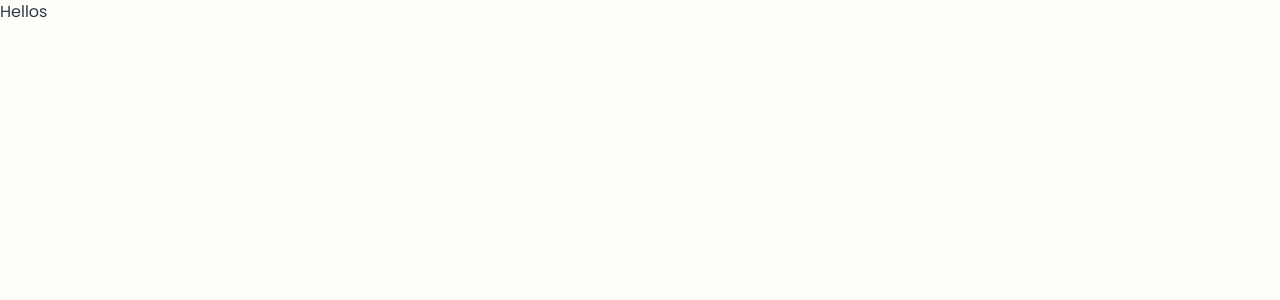
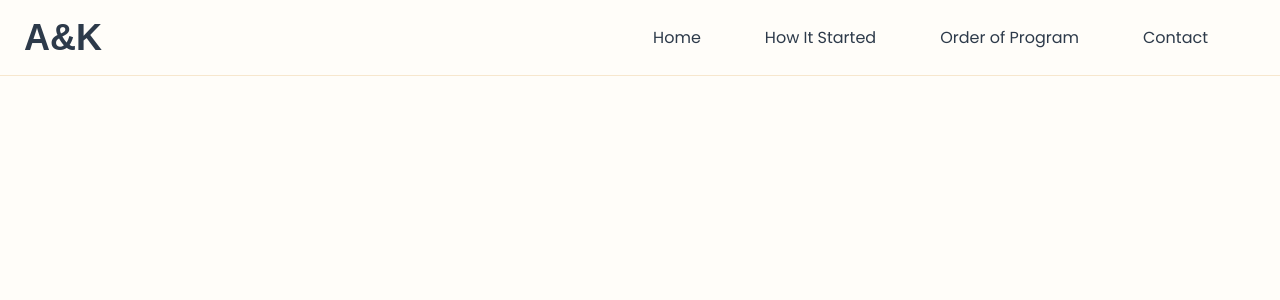
Before and after one commit to Meekunn/weddingsite, a Next.js app: page / in a window 1280 px wide. Shown: the top 300 px of the page. Built offline with nearby package versions, Linux system fonts and the light colour scheme; a web font is replaced by a local one.

Commit message:
:sparkles: Add Navbar

```diff
--- a/src/app/page.tsx
+++ b/src/app/page.tsx
@@ -1,3 +1,10 @@
+"use client";
+import Navbar from "@/components/Navbar";
+
 export default function Home() {
-	return <h1>Hellos</h1>;
+	return (
+		<>
+			<Navbar />
+		</>
+	);
 }
--- /dev/null
+++ b/src/components/Hamburger/hamburger.scss
@@ -0,0 +1,36 @@
+.hamburger {
+	position: relative;
+	width: inherit;
+	height: 2px;
+	border-radius: 2px;
+	background: #ffffff;
+	transition: 0.3s ease all;
+}
+
+.hamburger::before {
+	position: absolute;
+	content: "";
+	width: 12px;
+	height: inherit;
+	border-radius: inherit;
+	background: #ffffff;
+	transition: width 0.12s cubic-bezier(0.455, 0.03, 0.515, 0.955),
+		transform 0.12s cubic-bezier(0.455, 0.03, 0.515, 0.955);
+	transform: translateY(-8px) translateX(8px) rotate(180deg);
+	left: 0;
+	right: 0;
+}
+
+.hamburger::after {
+	position: absolute;
+	content: "";
+	width: 12px;
+	height: inherit;
+	border-radius: inherit;
+	background: currentColor;
+	transition: width 0.12s cubic-bezier(0.455, 0.03, 0.515, 0.955),
+		transform 0.12s cubic-bezier(0.455, 0.03, 0.515, 0.955);
+	transform: translateY(8px) translateX(3px) rotate(180deg);
+	left: 0;
+	right: 0;
+}
--- /dev/null
+++ b/src/components/Hamburger/index.tsx
@@ -0,0 +1,15 @@
+import { Icon } from "@chakra-ui/react";
+import "./hamburger.scss";
+import { JSX } from "react";
+
+const Hamburger = (props: JSX.IntrinsicAttributes) => {
+	return (
+		<Icon width={7} height={7} viewBox="0 0 25 16" fill="none" {...props}>
+			<rect width="25" height="2" transform="matrix(1 0 0 -1 0 9)" fill="#F5CF93" />
+			<rect x="13" width="12" height="2" fill="#F5CF93" />
+			<rect y="14" width="12" height="2" fill="#F5CF93" />
+		</Icon>
+	);
+};
+
+export default Hamburger;
--- /dev/null
+++ b/src/components/Navbar/DesktopNav.tsx
@@ -0,0 +1,80 @@
+import { Flex, Box, Stack, Link } from "@chakra-ui/react";
+import { Link as ScrollLink, animateScroll as scroll } from "react-scroll";
+import "./active_link.scss";
+
+const DesktopNav = () => {
+	return (
+		// const linkColor = useColorModeValue('gray.600', 'gray.200');
+		// const linkHoverColor = useColorModeValue('gray.800', 'white');
+		<Stack direction={"row"} spacing={4} px={4} h="100%">
+			<Flex>
+				<Link
+					as={ScrollLink}
+					textDecoration={"none !important"}
+					px={8}
+					_hover={{
+						fontWeight: 600,
+					}}
+					activeClass="active"
+					to="home"
+					spy={true}
+					smooth={true}
+					duration={500}
+					className="navlinks"
+				>
+					Home
+				</Link>
+				<Link
+					as={ScrollLink}
+					textDecoration={"none !important"}
+					px={8}
+					_hover={{
+						fontWeight: 600,
+					}}
+					activeClass="active"
+					to="home"
+					spy={true}
+					smooth={true}
+					duration={500}
+					className="navlinks"
+				>
+					How It Started
+				</Link>
+				<Link
+					as={ScrollLink}
+					textDecoration={"none !important"}
+					px={8}
+					_hover={{
+						fontWeight: 600,
+					}}
+					activeClass="active"
+					to="home"
+					spy={true}
+					smooth={true}
+					duration={500}
+					className="navlinks"
+				>
+					Order of Program
+				</Link>
+				<Link
+					as={ScrollLink}
+					textDecoration={"none !important"}
+					px={8}
+					_hover={{
+						fontWeight: 600,
+					}}
+					activeClass="active"
+					to="home"
+					spy={true}
+					smooth={true}
+					duration={500}
+					className="navlinks"
+				>
+					Contact
+				</Link>
+			</Flex>
+		</Stack>
+	);
+};
+
+export default DesktopNav;
--- /dev/null
+++ b/src/components/Navbar/MobileNav.tsx
@@ -0,0 +1,84 @@
+import { Stack, Link } from "@chakra-ui/react";
+import { Link as ScrollLink, animateScroll as scroll } from "react-scroll";
+import "./active_link.scss";
+
+const MobileNav = () => {
+	return (
+		<Stack
+			direction={"row"}
+			spacing={2}
+			p={4}
+			display={{ base: "flex", md: "none" }}
+			h="100%"
+			align={"center"}
+			borderLeft={1}
+			borderStyle={"solid"}
+			borderColor={"brand.100"}
+		>
+			<Stack h={"80%"} gap={6}>
+				<Link
+					as={ScrollLink}
+					textDecoration={"none !important"}
+					_hover={{
+						fontWeight: 600,
+					}}
+					activeClass="active"
+					to="home"
+					spy={true}
+					smooth={true}
+					duration={500}
+					className="navlinks"
+				>
+					Home
+				</Link>
+				<Link
+					as={ScrollLink}
+					textDecoration={"none !important"}
+					_hover={{
+						fontWeight: 600,
+					}}
+					activeClass="active"
+					to="home"
+					spy={true}
+					smooth={true}
+					duration={500}
+					className="navlinks"
+				>
+					How It Started
+				</Link>
+				<Link
+					as={ScrollLink}
+					textDecoration={"none !important"}
+					_hover={{
+						fontWeight: 600,
+					}}
+					activeClass="active"
+					to="home"
+					spy={true}
+					smooth={true}
+					duration={500}
+					className="navlinks"
+				>
+					Order of Program
+				</Link>
+				<Link
+					as={ScrollLink}
+					textDecoration={"none !important"}
+					_hover={{
+						fontWeight: 600,
+					}}
+					activeClass="active"
+					to="home"
+					spy={true}
+					smooth={true}
+					duration={500}
+					className="navlinks"
+				>
+					Contact
+				</Link>
+			</Stack>
+		</Stack>
+	);
+};
+
+export default MobileNav;
--- /dev/null
+++ b/src/components/Navbar/active_link.scss
@@ -0,0 +1,4 @@
+.active {
+	//color: #f7e7ce;
+	font-weight: 500;
+}
--- /dev/null
+++ b/src/components/Navbar/index.tsx
@@ -0,0 +1,45 @@
+import { useDisclosure, Box, Flex, IconButton, useBreakpointValue, Heading, Slide } from "@chakra-ui/react";
+import Hamburger from "../Hamburger";
+import { GrClose } from "react-icons/gr";
+import DesktopNav from "./DesktopNav";
+import MobileNav from "./MobileNav";
+import { slideStyle } from "./style";
+
+const Navbar = () => {
+	const { isOpen, onToggle } = useDisclosure();
+	return (
+		<Box position="fixed" w="100%" zIndex={"2000"}>
+			<Flex
+				bg="transparent"
+				p={4}
+				px={6}
+				align={"center"}
+				minH={"60px"}
+				borderBottom={1}
+				borderColor={"brand.100"}
+				borderStyle={"solid"}
+			>
+				<Flex flex={{ base: 1 }} justify={{ base: "flex-start", md: "space-between" }} align="center">
+					<Heading textAlign={useBreakpointValue({ base: "center", md: "left" })}>A&K</Heading>
+					<Flex display={{ base: "none", md: "flex" }} align="center" gap={{ md: 2, lg: 4, xl: 6 }} ml={10}>
+						<DesktopNav />
+					</Flex>
+				</Flex>
+				<Flex flex={{ base: 1, md: "auto" }} mr={2} display={{ base: "flex", md: "none" }} justify={"flex-end"}>
+					<IconButton
+						onClick={onToggle}
+						icon={isOpen ? <GrClose /> : <Hamburger />}
+						variant={"ghost"}
+						aria-label="toggle nav"
+						fontSize="xl"
+					/>
+				</Flex>
+			</Flex>
+			<Slide in={isOpen} direction="right" style={slideStyle}>
+				<MobileNav />
+			</Slide>
+		</Box>
+	);
+};
+
+export default Navbar;
--- /dev/null
+++ b/src/components/Navbar/style.ts
@@ -0,0 +1,4 @@
+export const slideStyle = {
+	top: 71,
+	width: "47%",
+};
```
Also changed, not shown: assets/Group 1.svg (added), 1 other file (tests, documents, lock files or other folders).
